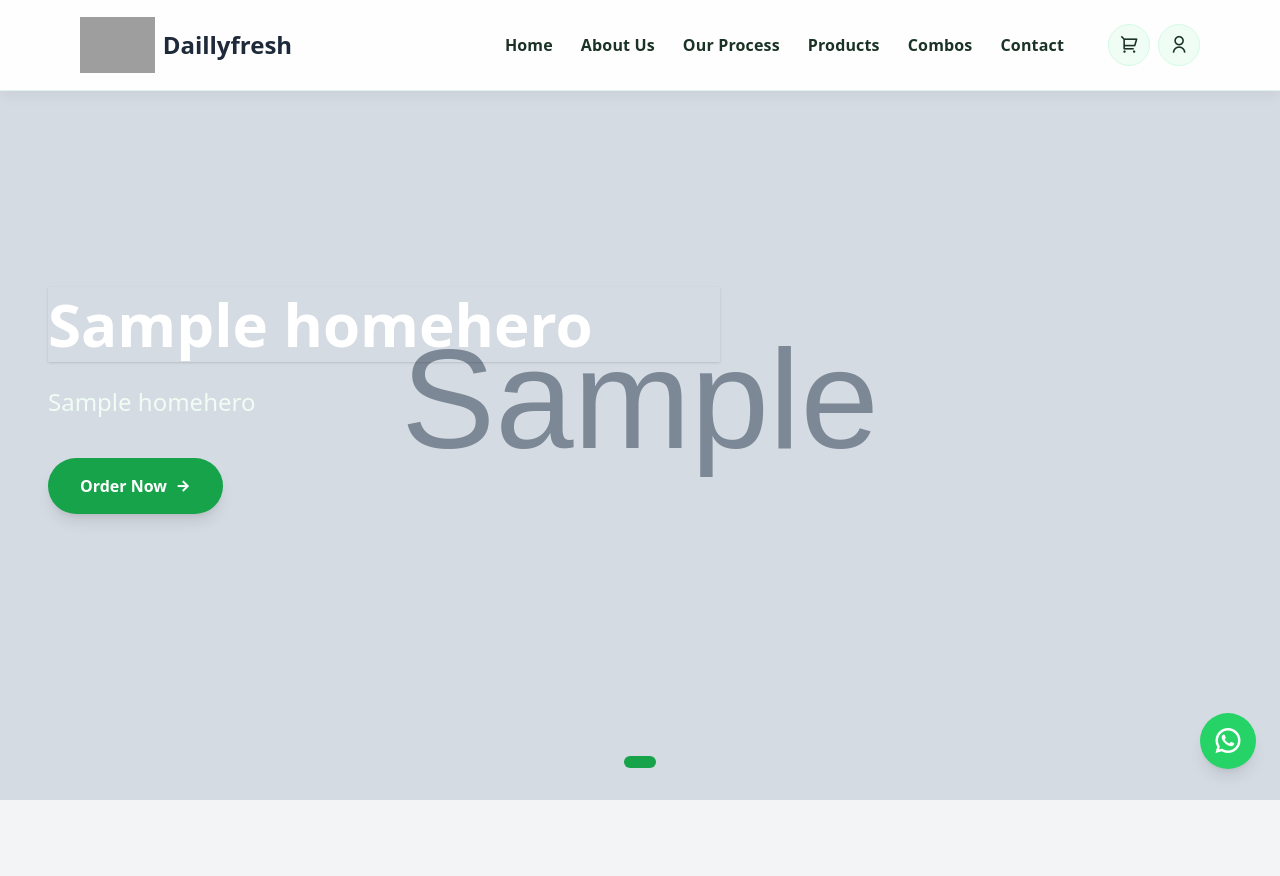
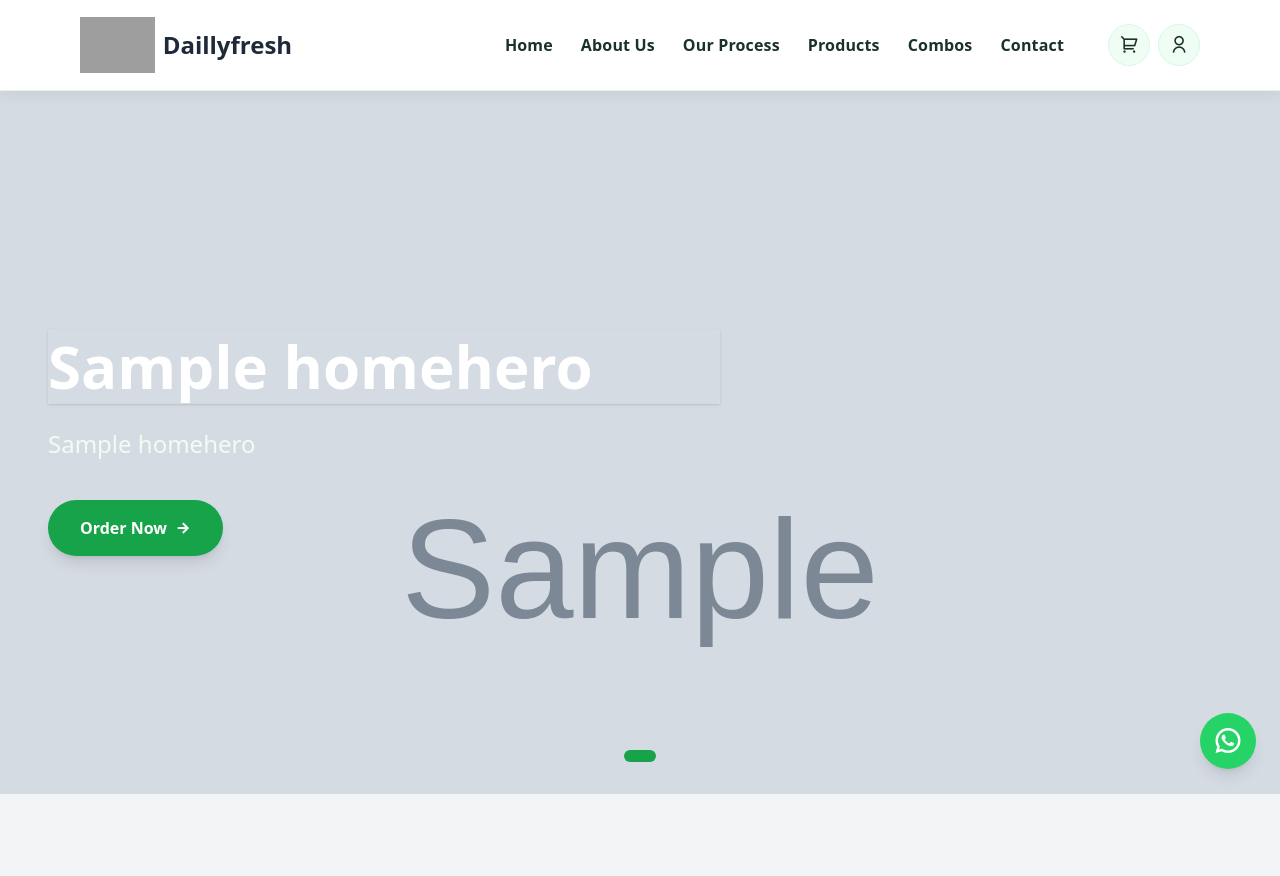
Before and after one commit to YashKshirsagar/Daillyfresh-2.0, a Django app: page / in a window 1280 px wide. Shown: the top 876 px of the page. Run offline with Django 5.2, Linux system fonts and the light colour scheme; tables that the repository leaves empty hold one stand-in row (values such as "Sample post"); grey boxes marked "Sample" are stand-in pictures; style sheets or scripts are compiled from the project's sources; some libraries are stand-ins or nearby versions; grey boxes are pictures that could not be loaded.

Commit message:
Fix slider glitch

```diff
--- a/templates/base.html
+++ b/templates/base.html
@@ -379,6 +379,38 @@
       @media (min-width: 1080px) {
         .partner-logo {
           height: 7rem; /* h-22 */
+        }
+      }
+      .hero-section {
+        width: 100%;
+        overflow: hidden;
+        margin-top: 80px;
+        height: 55vw;
+        max-height: 90vh;
+        min-height: 200px;
+      }
+
+      .slide-bg {
+        position: absolute;
+        inset: 0;
+        width: 100%;
+        height: 100%;
+        background-size: cover;
+        /* background-position: right center; show right side on mobile */
+        background-repeat: no-repeat;
+      }
+
+      @media (min-width: 640px) {
+        .slide-bg {
+          /* background-position: center center; center on larger screens */
+        }
+      }
+
+      @media (min-width: 1080px) {
+        .hero-section {
+          margin-top: 90px;
+          /* height: calc(100vh - 90px); */
+          max-height: none;
         }
       }
     </style>
--- a/templates/index.html
+++ b/templates/index.html
@@ -2,7 +2,7 @@
 
 <section
   id="home"
-  class="relative w-full h-[65vh] md:h-[75vh] lg:h-screen overflow-hidden"
+  class="hero-section relative"
   x-data="{
     activeSlide: {{ slides.0.id }},
     slides: [
@@ -37,7 +37,7 @@
       x-transition:leave="transition transform duration-1000 ease-in-out"
       x-transition:leave-start="opacity-100 scale-100"
       x-transition:leave-end="opacity-0 scale-100"
-      class="absolute inset-0 w-full h-full bg-cover bg-[center_top] md:bg-center"
+      class="slide-bg"
       :style="`background-image: url('${slide.image}');`"
     >
       {% comment %} <div
```
